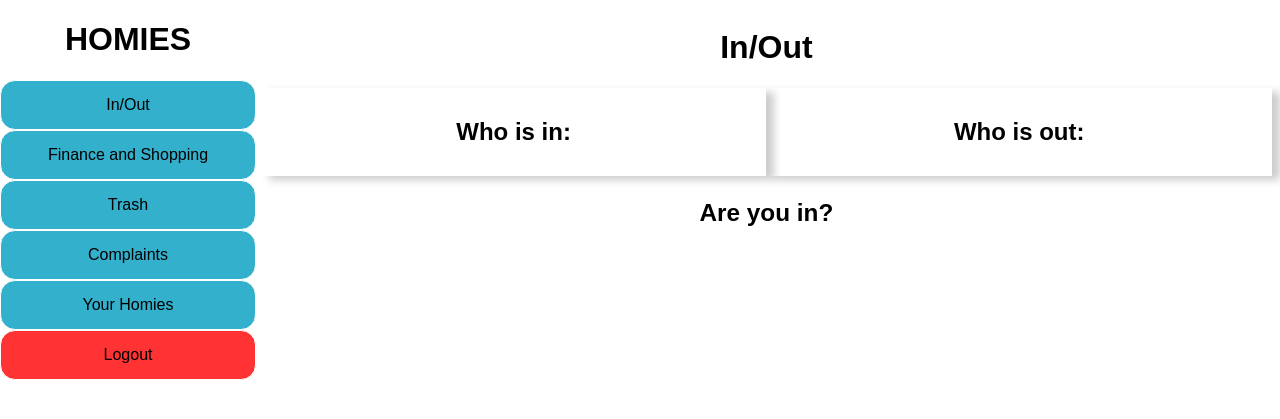
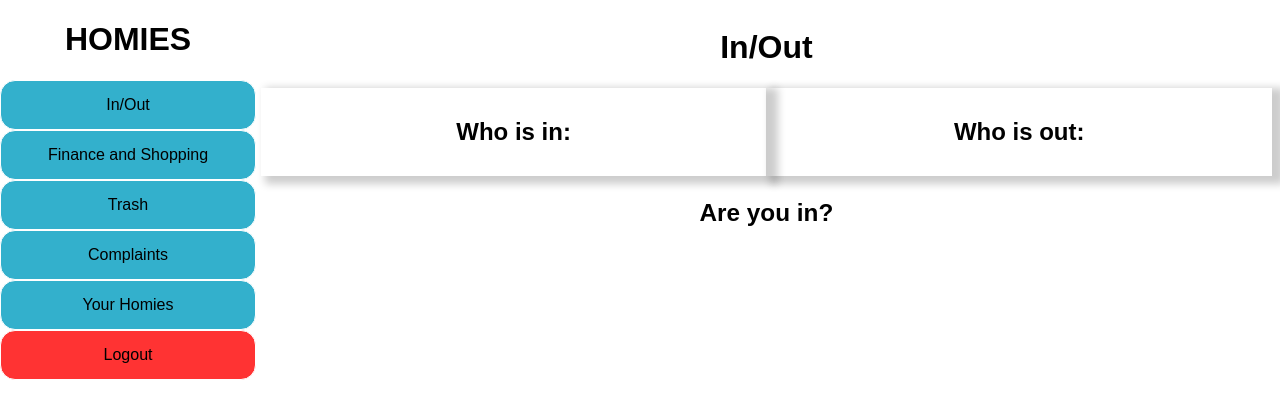
Before and after one commit to abdulmalik29/first_group_project, a PHP site: page /alarm.php in a window 1280 px wide. Shown: the top 419 px of the page. Run offline with PHP 8.4, Linux system fonts and the light colour scheme; the visitor is signed in with stand-in values (Sample User, id 1); data that the repository does not hold is empty; a stand-in replaces the project's code that opens the database connection.

Commit message:
trying to make alarm beautiful

```diff
--- a/mystyle.css
+++ b/mystyle.css
@@ -163,7 +163,7 @@ div.form {
 
 .rightcol .alarm {
   padding: 10px;
-  box-shadow: 8px 4px 8px 0 rgba(0, 0, 0, 0.2);
+  box-shadow: 8px 4px 8px 4px rgba(0, 0, 0, 0.2);
   float: left; width: 50%;
 }
 
```
